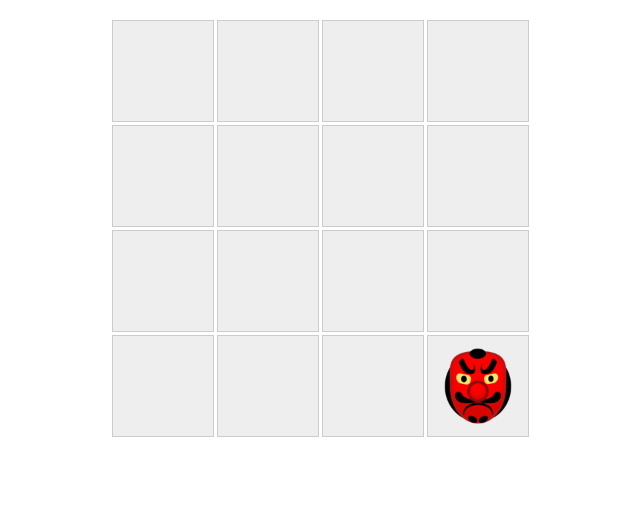
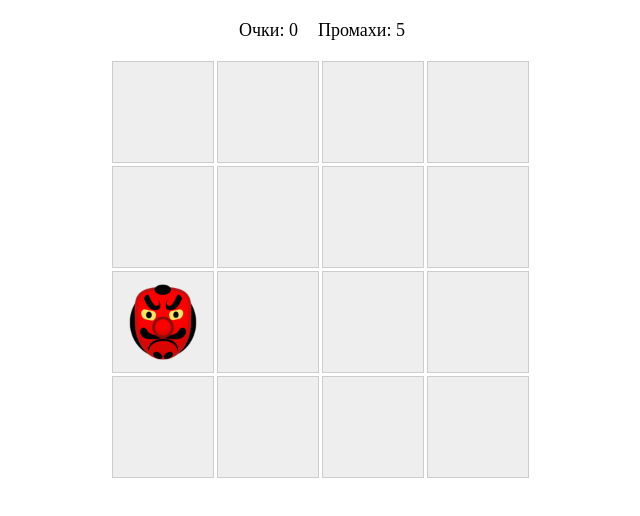
Before and after one commit to Vyacheslav-hub/goblins-game, a website built with webpack: page src/index.html in a window 1280 px wide. Shown: the whole page, without its empty margins (318-958 px from the left). Built offline with nearby package versions, Linux system fonts and the light colour scheme.

Commit message:
first commit

```diff
--- a/src/index.html
+++ b/src/index.html
@@ -5,11 +5,13 @@
     <meta name="viewport"
           content="width=device-width, user-scalable=no, initial-scale=1.0, maximum-scale=1.0, minimum-scale=1.0">
     <meta http-equiv="X-UA-Compatible" content="ie=edge">
-    <link rel="stylesheet" href="style.css">
-    <title>Document</title>
+    <title>Goblins Game</title>
 </head>
 <body>
+<div class="scoreboard">
+    <div>Очки: <span class="score">0</span></div>
+    <div>Промахи: <span class="misses">0</span></div>
+</div>
 <div id="game"></div>
-<script src="index.js"></script>
 </body>
 </html>
--- a/src/index.js
+++ b/src/index.js
@@ -1,5 +1,9 @@
 import './style.css'; // подключение стилей
 import goblinImage from './img/goblin.png'; // подключаем изображение
+import hammerCursor from './img/hammer.png'; // подключаем курсор
+
+// Устанавливаем кастомный курсор
+document.body.style.cursor = `url(${hammerCursor}) 16 16, auto`;
 
 // Создание игрового поля
 const game = document.getElementById('game');
@@ -18,16 +22,58 @@ goblin.classList.add('goblin');
 
 // Перемещение гоблина на случайные клетки
 let currentIndex = -1;
+let score = 0;
+let misses = 0;
+let intervalId = null;
+
+// Элементы для вывода счёта
+const scoreEl = document.querySelector('.score');
+const missesEl = document.querySelector('.misses');
 
 function moveGoblin() {
+  // Проверяем, был ли промах
+  if (currentIndex !== -1 && cells[currentIndex].contains(goblin)) {
+    misses += 1;
+    missesEl.textContent = misses;
+    if (misses >= 5) {
+      endGame();
+      return;
+    }
+  }
+
   let newIndex;
   do {
     newIndex = Math.floor(Math.random() * cells.length);
-  } while (newIndex === currentIndex); // не перемещаем в ту же ячейку
+  } while (newIndex === currentIndex);
 
   cells[newIndex].appendChild(goblin);
   currentIndex = newIndex;
 }
 
-moveGoblin();
-setInterval(moveGoblin, 1000); // перемещаем каждую секунду
+function hitGoblin(event) {
+  if (event.target === goblin) {
+    score += 1;
+    scoreEl.textContent = score;
+    goblin.remove(); // убираем гоблина из ячейки после попадания
+    currentIndex = -1;
+  }
+}
+
+function startGame() {
+  score = 0;
+  misses = 0;
+  scoreEl.textContent = score;
+  missesEl.textContent = misses;
+  intervalId = setInterval(moveGoblin, 1000);
+}
+
+function endGame() {
+  clearInterval(intervalId);
+  alert('Игра окончена!');
+}
+
+// Назначаем обработчик клика по полю
+game.addEventListener('click', hitGoblin);
+
+// Запускаем игру
+startGame();
--- a/src/style.css
+++ b/src/style.css
@@ -22,3 +22,21 @@
     top: 10px;
     left: 10px;
 }
+
+.cell.active {
+    background-image: url('./img/goblin.png');
+    background-size: cover;
+    background-position: center;
+}
+
+body {
+    cursor: url('./img/hammer.png') 16 16, auto;
+}
+
+.scoreboard {
+    display: flex;
+    justify-content: center;
+    gap: 20px;
+    font-size: 18px;
+    margin: 20px 0;
+}
--- a/webpack.config.js
+++ b/webpack.config.js
@@ -8,7 +8,7 @@ module.exports = {
     filename: 'main.js',
     path: path.resolve(__dirname, 'dist'),
     clean: true,
-        publicPath: '',
+    publicPath: '/goblins-game/',
   },
   devServer: {
     static: {
```
Also changed, not shown: package.json (+5 -2 lines), src/img/hammer.png (added), 2 other files. Lines whose indentation alone changed are shown as unchanged.
